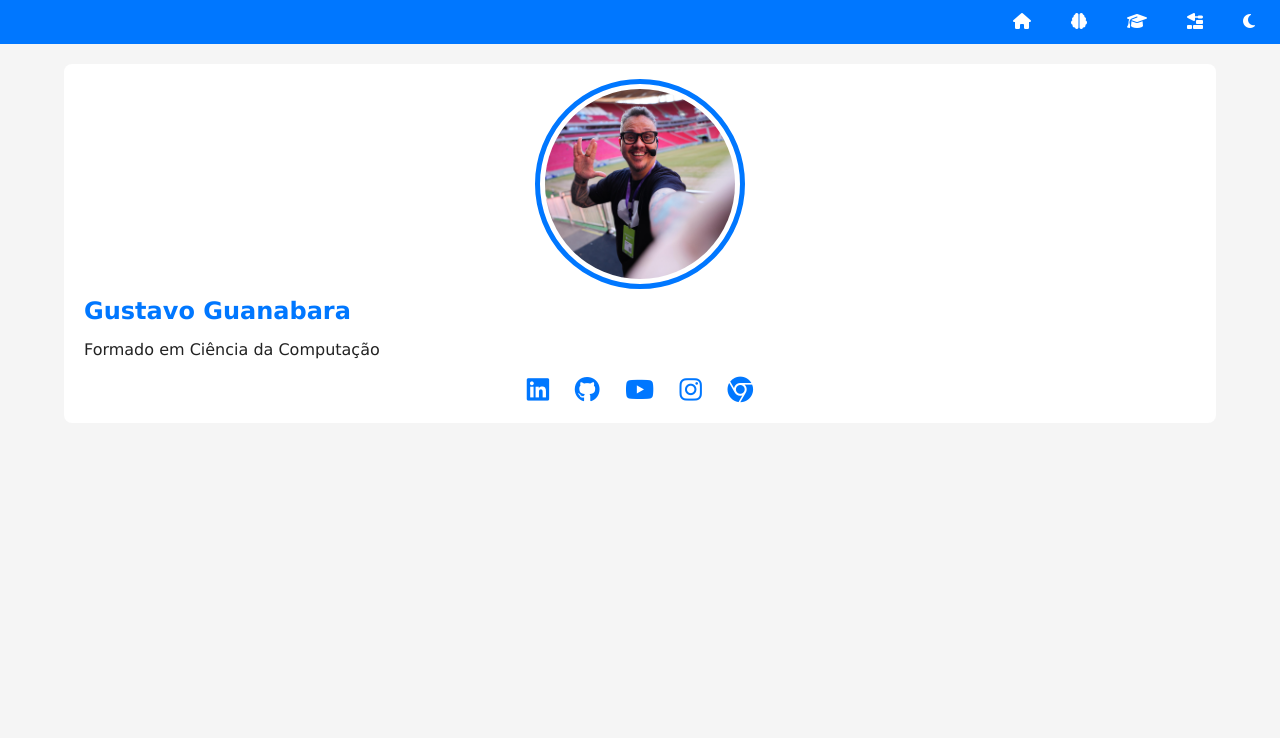
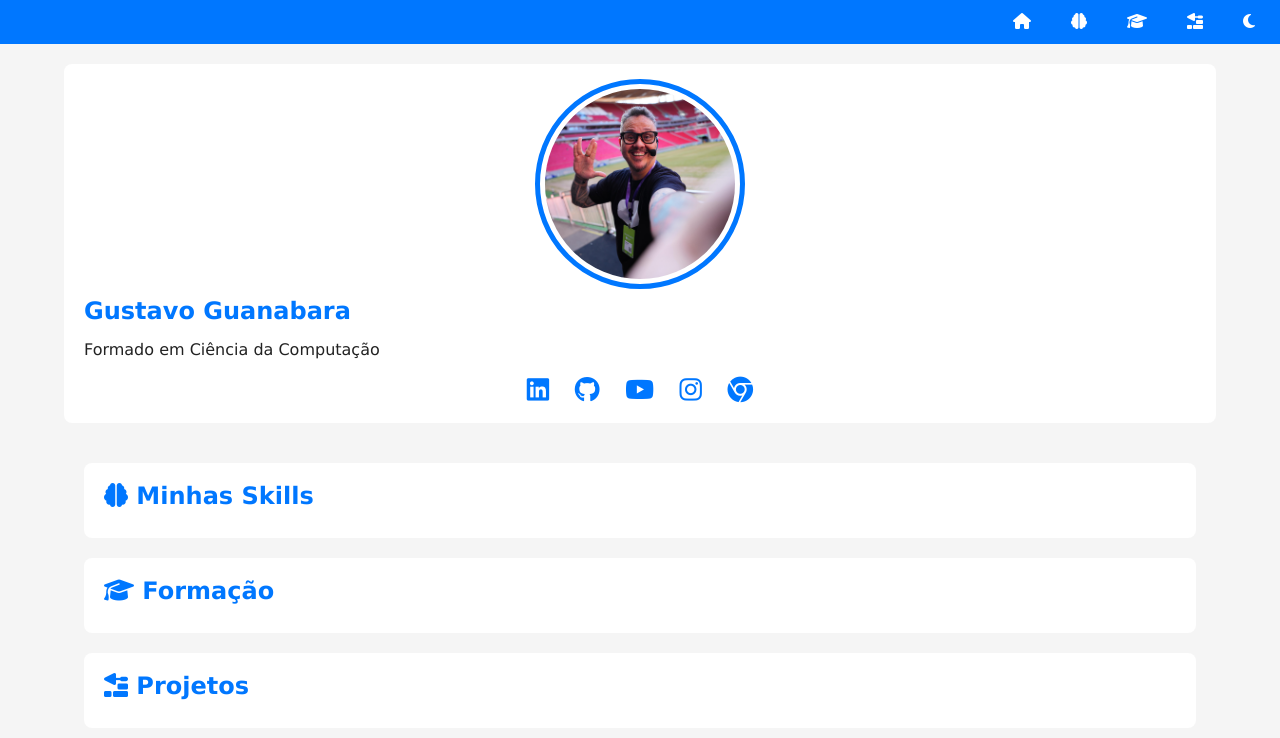
Before and after one commit to Rodriigocamposs/projeto-portfolio, a plain HTML site: page index.html in a window 1280 px wide. Drawn offline with Linux system fonts and the light colour scheme.

Commit message:
adicionando article

```diff
--- a/estilos/style.css
+++ b/estilos/style.css
@@ -112,3 +112,19 @@ div#social a{
 div#social a:hover{
   color: var(--destaque-inverso);
 }
+
+section#detalhes{
+  grid-column: 2;
+}
+
+article{
+  background-color: var(--fundo-card);
+  padding: 20px;
+  margin: 20px;
+  border-radius: 8px;
+}
+
+article h2{
+  color: var(--destaque);
+  margin-bottom: 10px;
+}
--- a/index.html
+++ b/index.html
@@ -36,7 +36,17 @@
         </section>
 
         <section id="detalhes">
+            <article id="skills">
+                <h2><i class="fa-solid fa-brain"></i> Minhas Skills</h2>
+            </article> <!--fim article skills-->
 
+            <article id="formacao">
+                <h2><i class="fa-solid fa-graduation-cap"></i> Formação</h2>
+            </article> <!--fim article formação-->
+
+            <article id="projetos">
+                <h2><i class="fa-solid fa-trowel-bricks"></i> Projetos</h2>
+            </article> <!--fim article projetos-->
         </section>
     </main>
 
```
